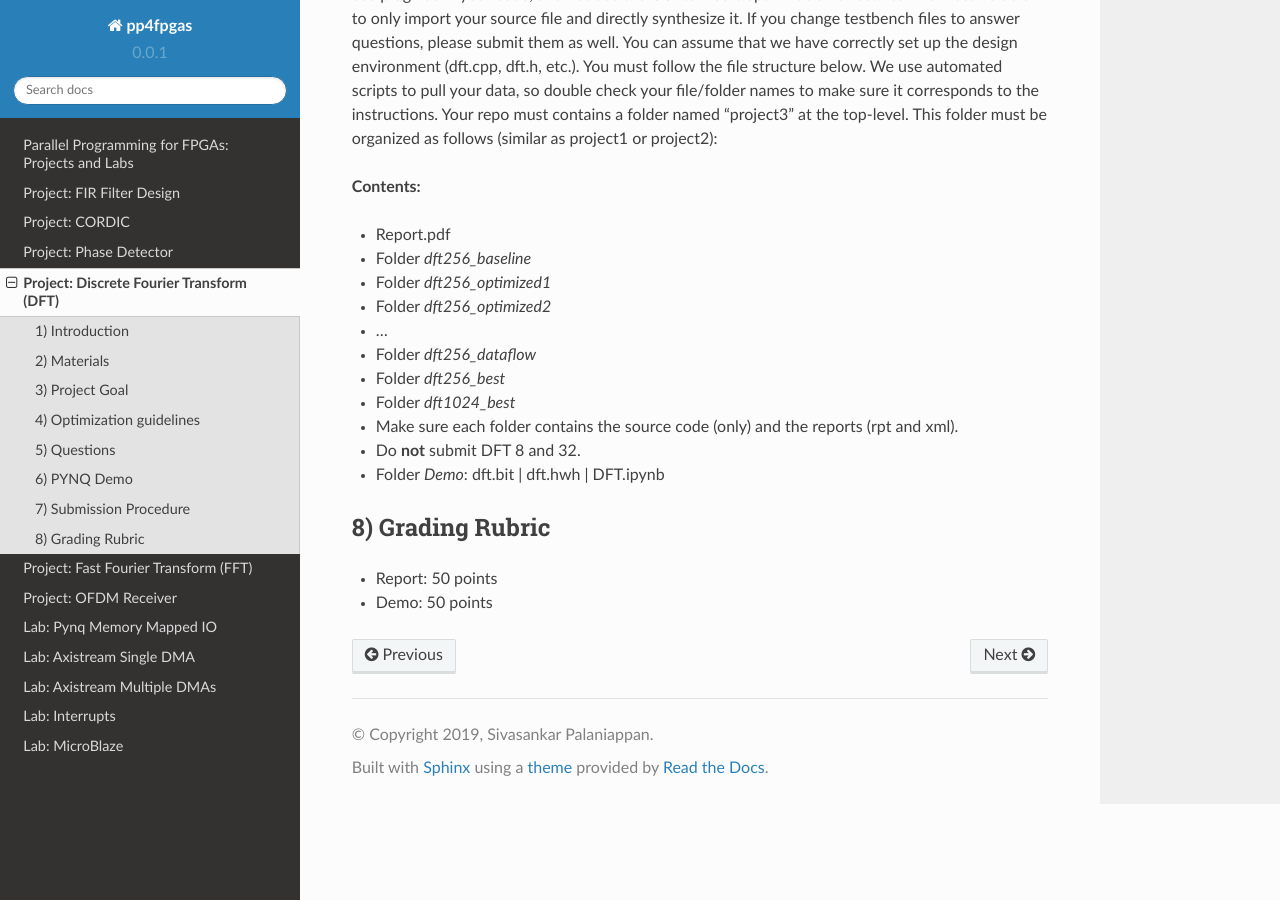
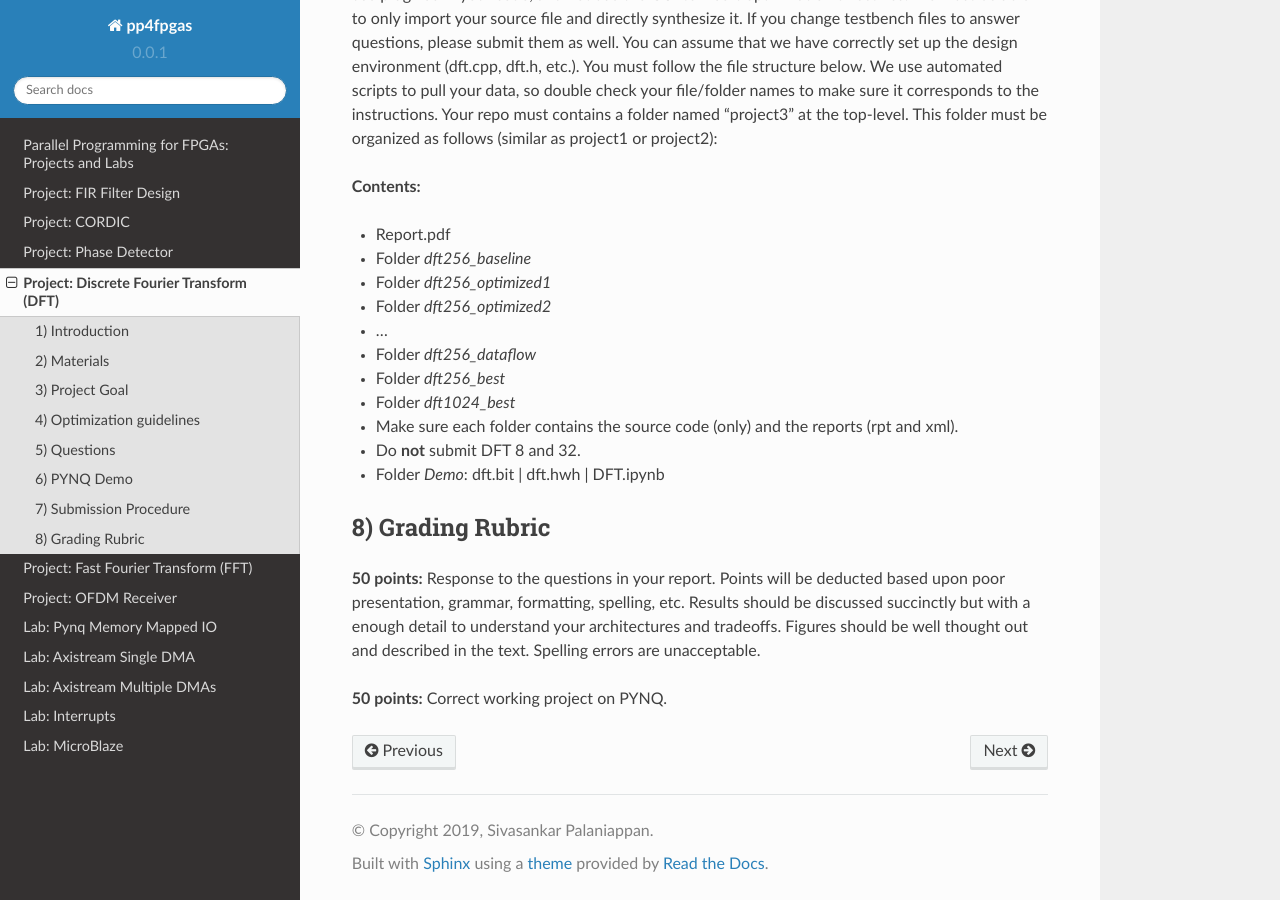
Before and after one commit to KastnerRG/Read_the_docs, a Sphinx documentation site: the page built from docs/project3.rst, in a window 1280 px wide and 900 px high, scrolled down 3521 px. Built offline with Sphinx 7.4.7 and the Read the Docs theme 2.0.0, drawn with Linux system fonts in a browser that asks for light colours.

Commit message:
Minor style consistincy updates

```diff
--- a/docs/project2.5.rst
+++ b/docs/project2.5.rst
@@ -133,4 +133,4 @@ Your repo must contains a folder named "project2" at the top-level. This folder
 
 **50 points:** Response to the questions in your report. Points will be deducted based upon poor presentation, grammar, formatting, spelling, etc. Results should be discussed succinctly but with a enough detail to understand your architectures and tradeoffs. Figures should be well thought out and described in the text. Spelling errors are unacceptable.
 
-**50 points :** Correct working project on PYNQ.
+**50 points:** Correct working project on PYNQ.
--- a/docs/project2.rst
+++ b/docs/project2.rst
@@ -112,4 +112,4 @@ Your repo must contains a folder named "project2" at the top-level. This folder
 
 **50 points:** Response to the questions in your report. Points will be deducted based upon poor presentation, grammar, formatting, spelling, etc. Results should be discussed succinctly but with a enough detail to understand your architectures and tradeoffs. Figures should be well thought out and described in the text. Spelling errors are unacceptable.
 
-**50 points :** Correct working project on PYNQ.
+**50 points:** Correct working project on PYNQ.
--- a/docs/project3.rst
+++ b/docs/project3.rst
@@ -121,6 +121,6 @@ You must also submit your code (and only your code, not other files, not HLS pro
 8) Grading Rubric
 ----------
 
-* Report: 50 points
+**50 points:** Response to the questions in your report. Points will be deducted based upon poor presentation, grammar, formatting, spelling, etc. Results should be discussed succinctly but with a enough detail to understand your architectures and tradeoffs. Figures should be well thought out and described in the text. Spelling errors are unacceptable.
 
-* Demo: 50 points
+**50 points:** Correct working project on PYNQ.
```
Also changed, not shown: docs/project4.5.rst (+5 -3 lines), docs/project4.rst (+6 -4 lines).
